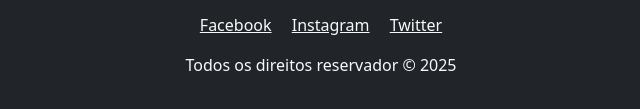
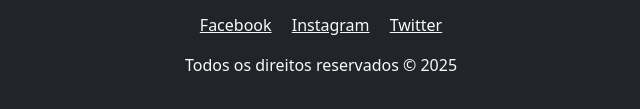
Before and after one commit to GabrielRFAL/Ribas-Pets-LandingPage, a plain HTML site: page index.html in a window 1280 px wide. Shown: the part 1891-2000 px from the top of the page, 319-959 px from the left. Drawn offline with nearby package versions, Linux system fonts and the light colour scheme.

Commit message:
styles: alteracoes finais

```diff
--- a/index.html
+++ b/index.html
@@ -136,7 +136,7 @@
               <a href="#" class="text-light me-3">Instagram</a>
               <a href="#" class="text-light">Twitter</a>
           </p>
-          <p>Todos os direitos reservador &copy; 2025</p>
+          <p>Todos os direitos reservados &copy; 2025</p>
       </div>
   </footer>
 
```
